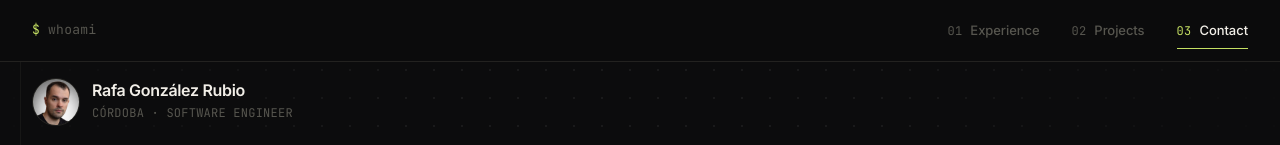
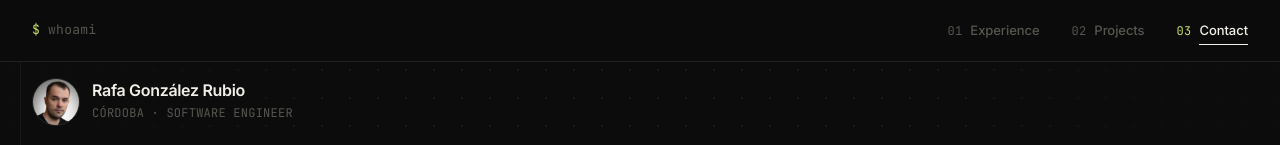
Before and after one commit to RafaGonzalezDev/personal-portfolio, a React (Vite) app: page / in a window 1280 px wide. Shown: the top 145 px of the page. Built offline with nearby package versions, Linux system fonts and the light colour scheme.

Commit message:
style(nav): align link underline animation

```diff
--- a/src/styles/Navbar.module.css
+++ b/src/styles/Navbar.module.css
@@ -53,12 +53,20 @@
 
 .commandText {
   color: inherit;
-  transition: color var(--duration-base) var(--ease);
+  margin-bottom: calc(-1 * var(--space-1));
+  padding-bottom: var(--space-1);
+  background-image: linear-gradient(currentColor, currentColor);
+  background-size: 0 1px;
+  background-position: 0 100%;
+  background-repeat: no-repeat;
+  transition: color var(--duration-base) var(--ease),
+    background-size var(--duration-slow) var(--ease);
 }
 
 .link:hover .commandText,
 .linkActive .commandText {
   color: var(--text);
+  background-size: 100% 1px;
 }
 
 .linkIndex {
@@ -76,12 +84,20 @@
   font-weight: var(--font-weight-medium);
   letter-spacing: var(--tracking-snug);
   color: inherit;
-  transition: color var(--duration-base) var(--ease);
+  margin-bottom: calc(-1 * var(--space-1));
+  padding-bottom: var(--space-1);
+  background-image: linear-gradient(currentColor, currentColor);
+  background-size: 0 1px;
+  background-position: 0 100%;
+  background-repeat: no-repeat;
+  transition: color var(--duration-base) var(--ease),
+    background-size var(--duration-slow) var(--ease);
 }
 
 .link:hover .linkLabel,
 .linkActive .linkLabel {
   color: var(--text);
+  background-size: 100% 1px;
 }
 
 .link:hover .linkIndex,
@@ -91,16 +107,6 @@
 
 .linkActive {
   color: var(--text);
-}
-
-.linkActive::after {
-  content: '';
-  position: absolute;
-  left: 0;
-  right: 0;
-  bottom: calc(-1 * var(--space-1));
-  height: 1px;
-  background-color: var(--accent);
 }
 
 @media (max-width: 640px) {
```
